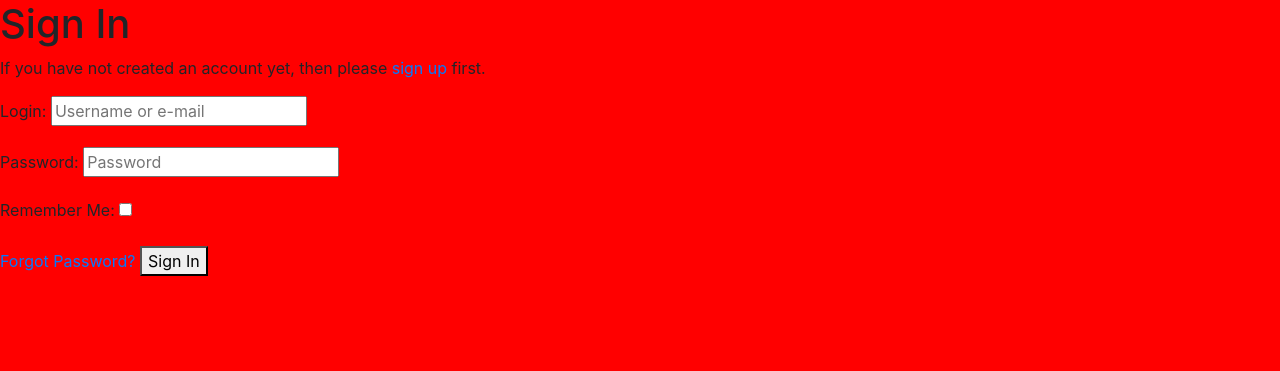
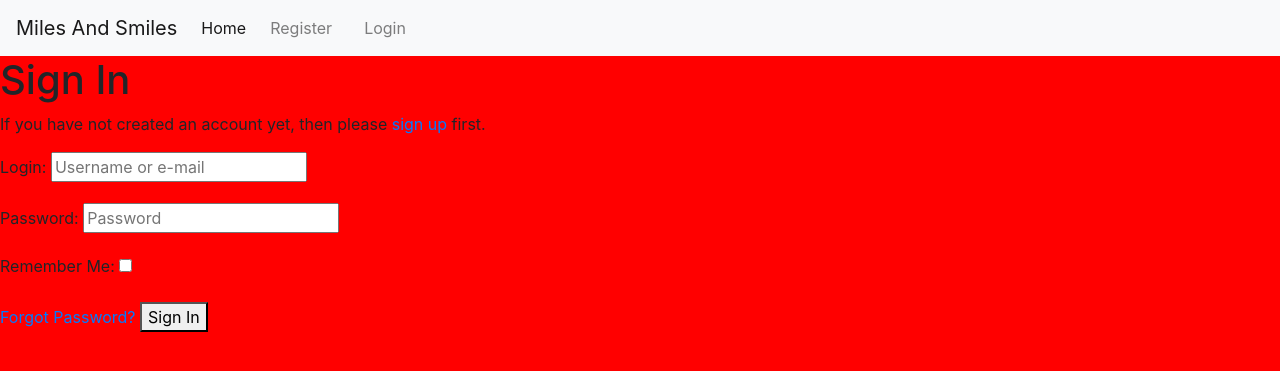
Before and after one commit to VCGithubCode/the-love-bugs, a Django app: page /accounts/login/ in a window 1280 px wide. Shown: the top 371 px of the page. Run offline with Django 3.2, Linux system fonts and the light colour scheme; some libraries are stand-ins or nearby versions.

Commit message:
Add base nav bar and created profile view

```diff
--- a/contact.html
+++ b/contact.html
@@ -8,4 +8,5 @@
 
 <!-- Fernando please add the code here ignore the nav and footer  -->
 
+
 {% endblock %}
--- a/home/urls.py
+++ b/home/urls.py
@@ -2,5 +2,6 @@ from django.urls import path
 from . import views
 
 urlpatterns = [
-    path('', views.index, name='home')
+    path('', views.index, name='home'),
+    path('profile/', views.profile, name='profile'),
 ]
--- a/miles_and_smiles/urls.py
+++ b/miles_and_smiles/urls.py
@@ -5,5 +5,7 @@ urlpatterns = [
     path('admin/', admin.site.urls),
     path('accounts/', include('allauth.urls')),
     path('', include('home.urls')),
+    path('', include('home.urls')),
+
 
 ]
--- a/templates/base.html
+++ b/templates/base.html
@@ -34,6 +34,38 @@
 
 
     {% block page_header %}
+      <nav class="navbar navbar-expand-lg navbar-light bg-light">
+        <a class="navbar-brand" href="{% url 'home' %}" >Miles And Smiles</a>
+        <button class="navbar-toggler" type="button" data-toggle="collapse" data-target="#navbarNav" aria-controls="navbarNav" aria-expanded="false" aria-label="Toggle navigation">
+          <span class="navbar-toggler-icon"></span>
+        </button>
+        <div class="collapse navbar-collapse" id="navbarNav">
+          <ul class="navbar-nav">
+            <li class="nav-item active">
+              <a class="nav-link" href="{% url 'home' %}">Home <span class="sr-only">(current)</span></a>
+            </li>
+
+            {% if user.is_authenticated %}
+            <li class="nav-item">
+              <a class="nav-link mx-2" href="{% url 'profile' %}">Profile</a>
+            </li>
+          <li class="nav-item">
+            <a class="nav-link mx-2 {% if request.path == logout_url %}active{% endif %}" href="{% url 'account_logout' %}">Sign Out</a>
+          </li>
+
+          {% else %}
+          <li class="nav-item">
+            <a class="nav-link mx-2 {% if request.path == signup_url %}active{% endif %}" href="{% url 'account_signup' %}">Register</a>
+          </li>
+          <li class="nav-item">
+            <a class="nav-link mx-2 {% if request.path == login_url %}active{% endif %}" href="{% url 'account_login' %}">Login</a>
+          </li>
+          {% endif %}
+
+
+          </ul>
+        </div>
+      </nav>
 
     {% endblock %}
 
```
Also changed, not shown: home/templates/home/profile.html (added, +8 -0 lines), home/views.py (+7 -0 lines).
